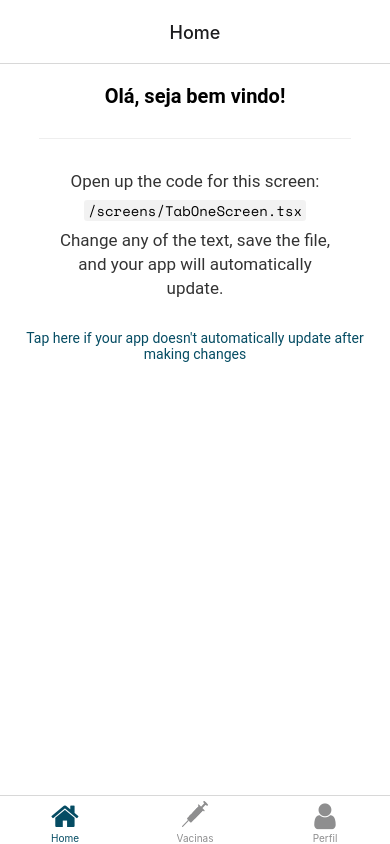
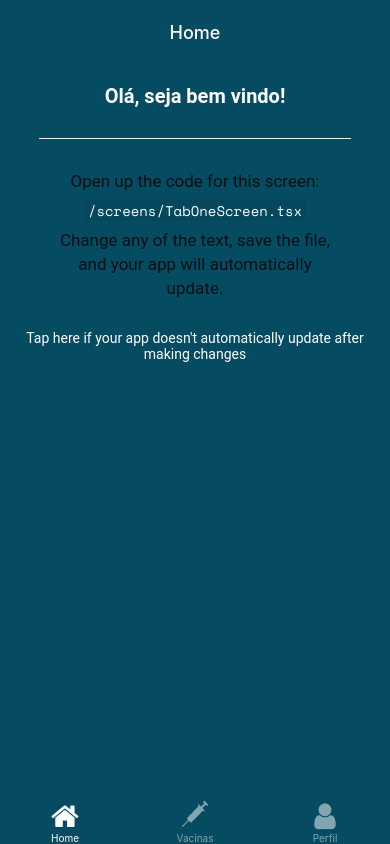
Before and after one commit to rodrigofran/VaxWallet, a React Native app: screen / in a window 390 px wide. Built offline with nearby package versions, Linux system fonts and the light colour scheme; what expo-linking would draw is missing.

Commit message:
[FIX] Ajusta background e button

```diff
--- a/components/VaxCard.tsx
+++ b/components/VaxCard.tsx
@@ -30,7 +30,7 @@ export default class VaxCard extends React.Component<Props> {
                 </View>
                 <View style = {styles.containerDetail}>
                   <Text style= {styles.text}>Data vacinação:</Text>
-                  <Text style= {styles.text}>{Moment(this.props.model.vaxDate).format("DD/MM/YYYY") }</Text>
+                  <Text style= {styles.textDate}>{Moment(this.props.model.vaxDate).format("DD/MM/YYYY") }</Text>
                   <VaxDetailButton title= {"DETALHE"} onPress={() => this.onPressDetail(this.props)}/>
               </View>
             </View>
@@ -41,7 +41,6 @@ export default class VaxCard extends React.Component<Props> {
 const styles = StyleSheet.create({
   container: {
     flex: 1,
-    background: '#fff',
     flexDirection:'row',
     padding: 24,
     margin: 5,
@@ -54,13 +53,6 @@ const styles = StyleSheet.create({
   containerImage:{
     flex: 1,
     alignItems: 'center'
-  },
-  containerButton:{
-    borderRadius: 4,
-    borderStyle: 'solid',
-    borderColor: '#fff',
-    borderWidth: 1,
-    marginTop: 12,
   },
   vaxImage: {
     width: 36,
@@ -75,6 +67,14 @@ const styles = StyleSheet.create({
     fontWeight: 'bold',
     fontSize: 14,
     lineHeight: 16,
-    textAlign: 'center'
+    textAlign: 'center',
   },
+  textDate:{
+    fontStyle: 'normal',
+    fontWeight: 'bold',
+    fontSize: 14,
+    lineHeight: 16,
+    textAlign: 'center',
+    marginBottom: 24,
+  }
 });
--- a/components/VaxDetailButton.tsx
+++ b/components/VaxDetailButton.tsx
@@ -1,6 +1,8 @@
 import * as React from 'react';
-import { StyleSheet, Button } from 'react-native';
-import { View} from '../components/Themed';
+import { TouchableOpacity } from 'react-native';
+import { StyleSheet } from 'react-native';
+import { View, Text} from '../components/Themed';
+import Colors from '../constants/Colors';
 
 interface Props{
     onPress:Function,
@@ -15,24 +17,29 @@ export default class VaxDetailButton extends React.Component<Props>{
 
     render(){
         return(
-            <View style= {styles.containerButton}>
-                      <Button
-                        onPress={() => this.props.onPress()}
-                        title= {this.props.title}
-                        color="rgb(0 0 0 / 0%)"
-                        accessibilityLabel="Consulte mais detalhes sobre essa vacina"
-                      />
-                    </View>
+          <TouchableOpacity onPress= {() => this.props.onPress()} style={styles.appButtonContainer}>
+            <Text style={styles.appButtonText}>{this.props.title}</Text>
+          </TouchableOpacity>
         )
     }
 }
 
 const styles = StyleSheet.create({
-    containerButton:{
-      borderRadius: 4,
-      borderStyle: 'solid',
-      borderColor: '#fff',
-      borderWidth: 1,
-      marginTop: 12,
-    }
+  appButtonContainer: {
+    elevation: 8,
+    backgroundColor: Colors.dark.background,
+    borderColor: "#fff",
+    borderWidth: 1,
+    borderRadius: 10,
+    paddingVertical: 10,
+    paddingHorizontal: 12
+  },
+  appButtonText: {
+    fontFamily: 'Roboto',
+    fontSize: 14,
+    color: "#fff",
+    fontWeight: "bold",
+    alignSelf: "center",
+    textTransform: "uppercase"
+  }
   });
--- a/constants/Colors.ts
+++ b/constants/Colors.ts
@@ -1,15 +1,15 @@
-const tintColorLight = '#054C63';
+const tintColorLight = '#fff';
 const tintColorDark = '#fff';
 
 export default {
   light: {
-    text: '#000',
-    background: '#fff',
-    card: '#fff',
+    text: '#fff',
+    background: '#054C63',
+    card: '#054C63',
     tint: tintColorLight,
-    tabIconDefault: '#ccc',
-    tabIconSelected: tintColorLight,
-    border: '#fff',
+    tabIconDefault: '#054C63',
+    tabIconSelected: '#97def5',
+    border: '#054C63',
   },
   dark: {
     text: '#fff',
--- a/navigation/index.tsx
+++ b/navigation/index.tsx
@@ -22,9 +22,15 @@ import LinkingConfiguration from './LinkingConfiguration';
 
 export default function Navigation({ colorScheme }: { colorScheme: ColorSchemeName }) {
 
+  DefaultTheme.colors.card = Colors.light.card;
+  DefaultTheme.colors.border = Colors.light.border;
+  DefaultTheme.colors.background = Colors.light.card;
+  DefaultTheme.colors.text = Colors.light.text;
+
   DarkTheme.colors.card = Colors.dark.card;
   DarkTheme.colors.border = Colors.dark.border;
   DarkTheme.colors.background = Colors.dark.card;
+  DarkTheme.colors.text = Colors.dark.text;
 
   return (
     <NavigationContainer
```
